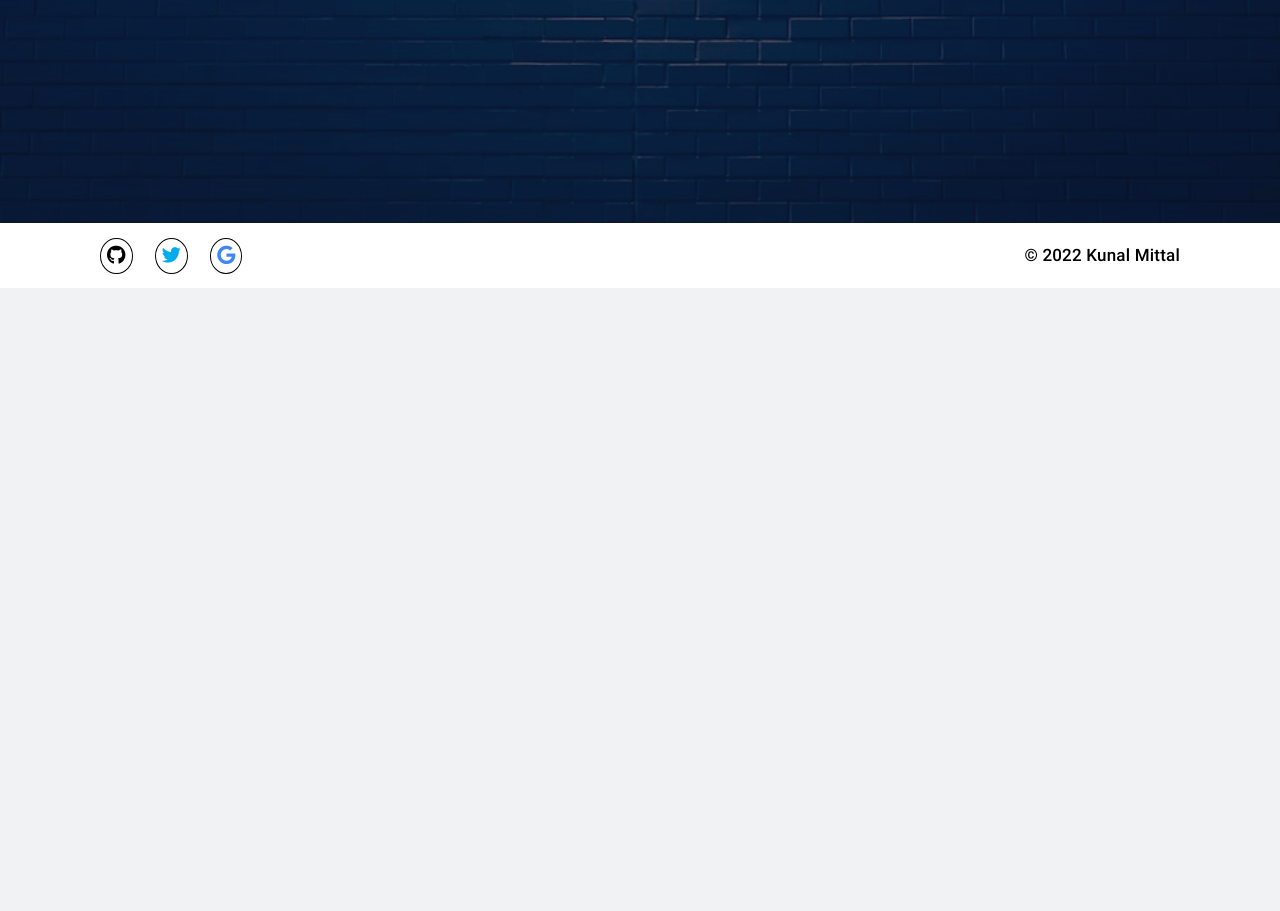
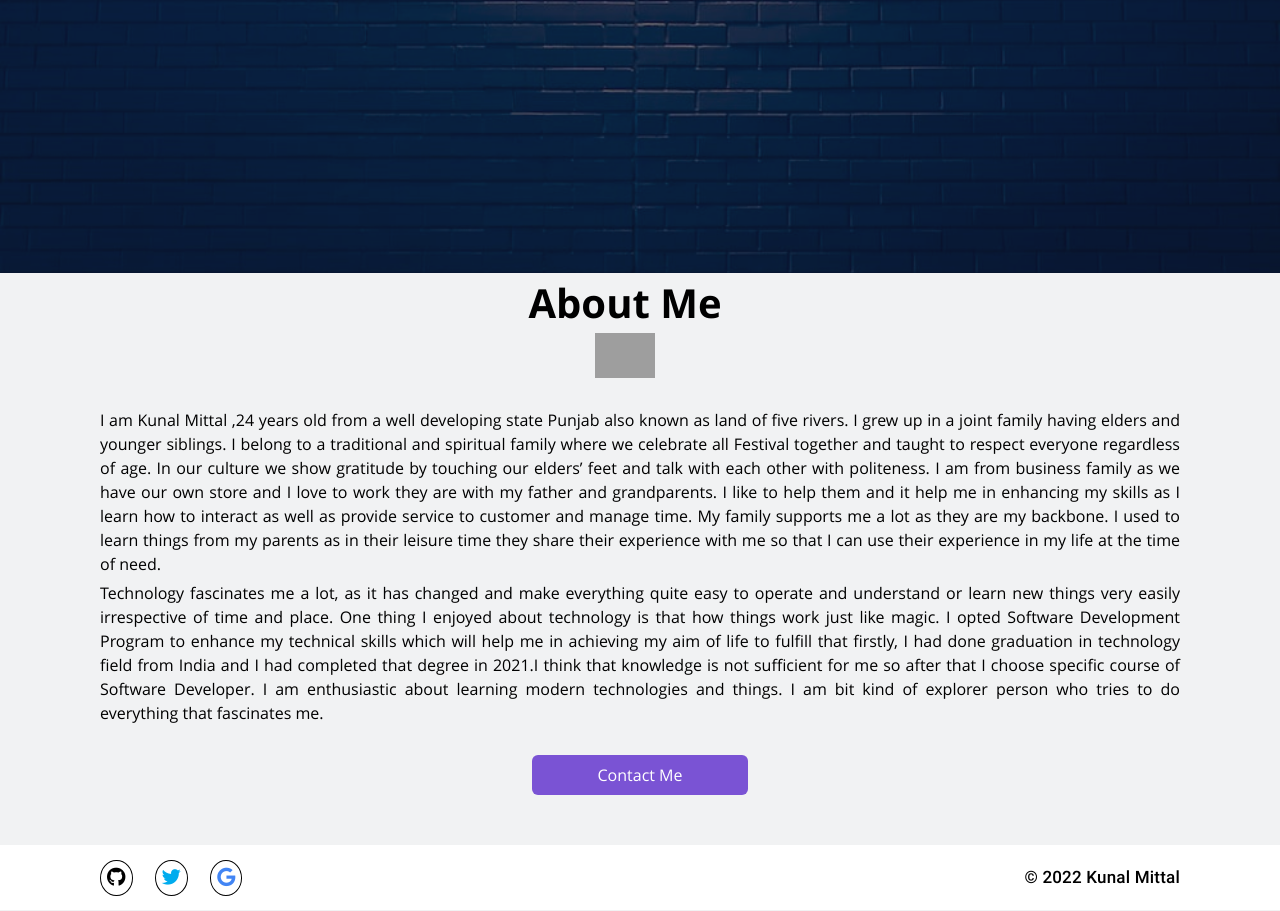
Before and after one commit to MrKunalmittal/Personal_Website, a plain HTML site: page index.html in a window 1280 px wide. Shown: the part 633-1544 px from the top of the page. Before the commit the page ends 922 px from the top, so only its background shows below. Drawn offline with Linux system fonts and the light colour scheme; grey boxes are pictures that could not be loaded.

Commit message:
About-me page created

```diff
--- a/assests/style/index.css
+++ b/assests/style/index.css
@@ -65,8 +65,8 @@ nav ul li a:hover {
 nav ul li+li {
     margin-left: 18px;
 }
-/* ------------------------------- */
-/* ---------Section--------------- */
+/* --------------------------------------- */
+/* ---------Section- banner-------------- */
 .container {
     width: min(100% - 30px, 1080px);
     margin-inline: auto;
@@ -125,8 +125,61 @@ section.hero-banner {
     margin-top: 20px;
 
 }
+/* --------------------------------------- */
+/* ---------Section-about me-------------- */
 
+section{
+    width: 100%;
+    height: min-content(100% - 56px - 56px);
+    display: grid;
+    align-items: center;
+    padding: 50px 0;
+}
+.image h2{
+    text-align: center;
+    font-size: 40px;
+}
+ .image img{
+    text-align: center;
+    margin: 0 auto;
+    width: 60px;
 
+}
+.about > .image{
+    /* align-items: justify; */
+    display: grid;
+    width: calc(100% - 30px);
+}
+
+.content{
+    text-align: justify;
+    margin: 30px 0;
+}
+.link{
+    text-align: center;
+    line-height: 40px;
+    width: 20%;
+    border-radius: 6px;
+    background-color:#7a53d4;
+    margin-top: 40px;
+    cursor: pointer;
+    align-items: center;
+    display: grid;
+    margin: auto;
+
+}
+.link a:hover{
+    text-decoration: underline;
+    color: #000;
+}
+
+a {
+    color: #fff;
+    text-decoration: none;
+}
+p + p{
+    margin-top: 5px;
+}
 
 /* -------------------------------- */
 /* ------- Footer ------------------ */
--- a/index.html
+++ b/index.html
@@ -44,7 +44,24 @@
                     </div>
                 </div>
             </section>
+            <section>
+                <div class="container">
+                    <div class="about">
+                        <div class="image">
+                            <h2>About Me</h2>
+                            <img src="https://images.unsplash.com/photo-1537498425277-c283d32ef9db?ixlib=rb-4.0.3&ixid=MnwxMjA3fDB8MHxwaG90by1wYWdlfHx8fGVufDB8fHx8&auto=format&fit=crop&w=1178&q=80">
+                        </div>
+                        <div class="content">
 
+                            <p>I am Kunal Mittal ,24 years old from a well developing state Punjab also known as land of five rivers. I grew up in a joint family having elders and younger siblings. I belong to a traditional and spiritual family where we celebrate all Festival together and taught to respect everyone regardless of age. In our culture we show gratitude by touching our elders’ feet and talk with each other with politeness. I am from business family as we have our own store and I love to work they are with my father and grandparents. I like to help them and it help me in enhancing my skills as I learn how to interact as well as provide service to customer and manage time. My family supports me a lot as they are my backbone. I used to learn things from my parents as in their leisure time they share their experience with me so that I can use their experience in my life at the time of need.</p>
+                            <p>Technology fascinates me a lot, as it has changed and make everything quite easy to operate and understand or learn new things very easily irrespective of time and place. One thing I enjoyed about technology is that how things work just like magic. I opted Software Development Program to enhance my technical skills which will help me in achieving my aim of life to fulfill that firstly, I had done graduation in technology field from India and I had completed that degree in 2021.I think that knowledge is not sufficient for me so after that I choose specific course of Software Developer. I am enthusiastic about learning modern technologies and things. I am bit kind of explorer person who tries to do everything that fascinates me.</p>
+                        </div>
+                        <div class="link">
+                            <a href="#">Contact Me</a>
+                        </div>
+                    </div>
+                </div>
+            </section>
             <footer>
 
                     <div class="container flexbox">
```
Also changed, not shown: assests/img/banner.jpg (added), 1 other file.
